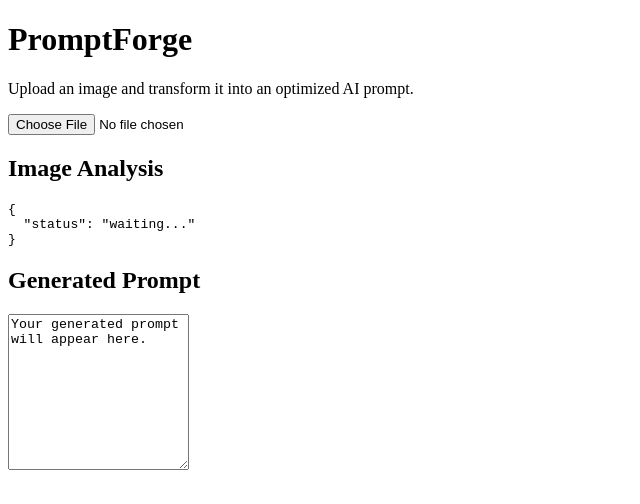
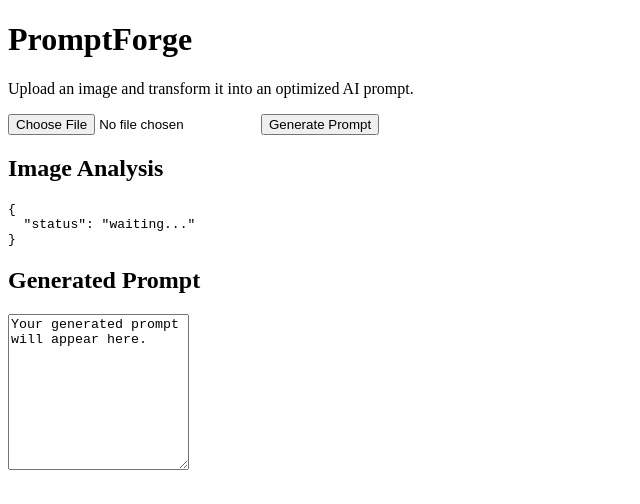
Before and after one commit to darktown/Promptforge, a Next.js app in the folder frontend/: page / in a window 1280 px wide. Shown: the top 504 px of the page, without its empty margins (0-640 px from the left). Built offline with nearby package versions, Linux system fonts and the light colour scheme.

Commit message:
feat: connect dashboard to hook

```diff
--- a/frontend/app/page.tsx
+++ b/frontend/app/page.tsx
@@ -1,11 +1,17 @@
+'use client';
+
 // PromptForge Dashboard
-// First MVP interface.
+// First interactive MVP.
 
 import ImageUploader from '../components/ImageUploader';
 import PromptViewer from '../components/PromptViewer';
 import AnalysisViewer from '../components/AnalysisViewer';
+import GenerateButton from '../components/GenerateButton';
+import { usePromptGeneration } from '../hooks/usePromptGeneration';
 
 export default function HomePage() {
+  const { loading, result, generate } = usePromptGeneration();
+
   return (
     <main>
       <h1>PromptForge</h1>
@@ -16,9 +22,14 @@ export default function HomePage() {
 
       <ImageUploader />
 
-      <AnalysisViewer />
+      <GenerateButton
+        loading={loading}
+        onClick={generate}
+      />
 
-      <PromptViewer />
+      <AnalysisViewer analysis={result?.analysis} />
+
+      <PromptViewer prompt={result?.prompt} />
     </main>
   );
 }
```
